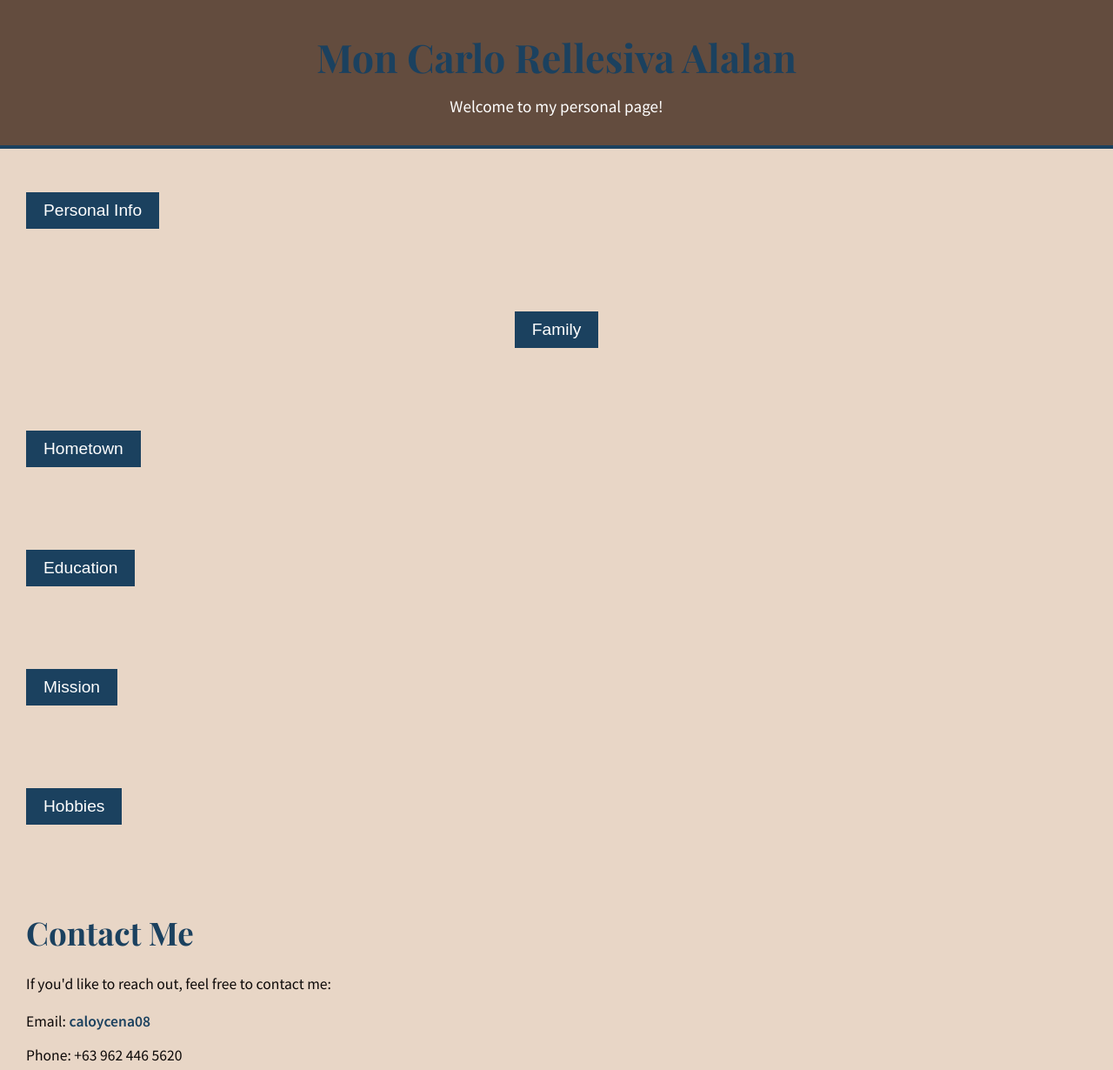
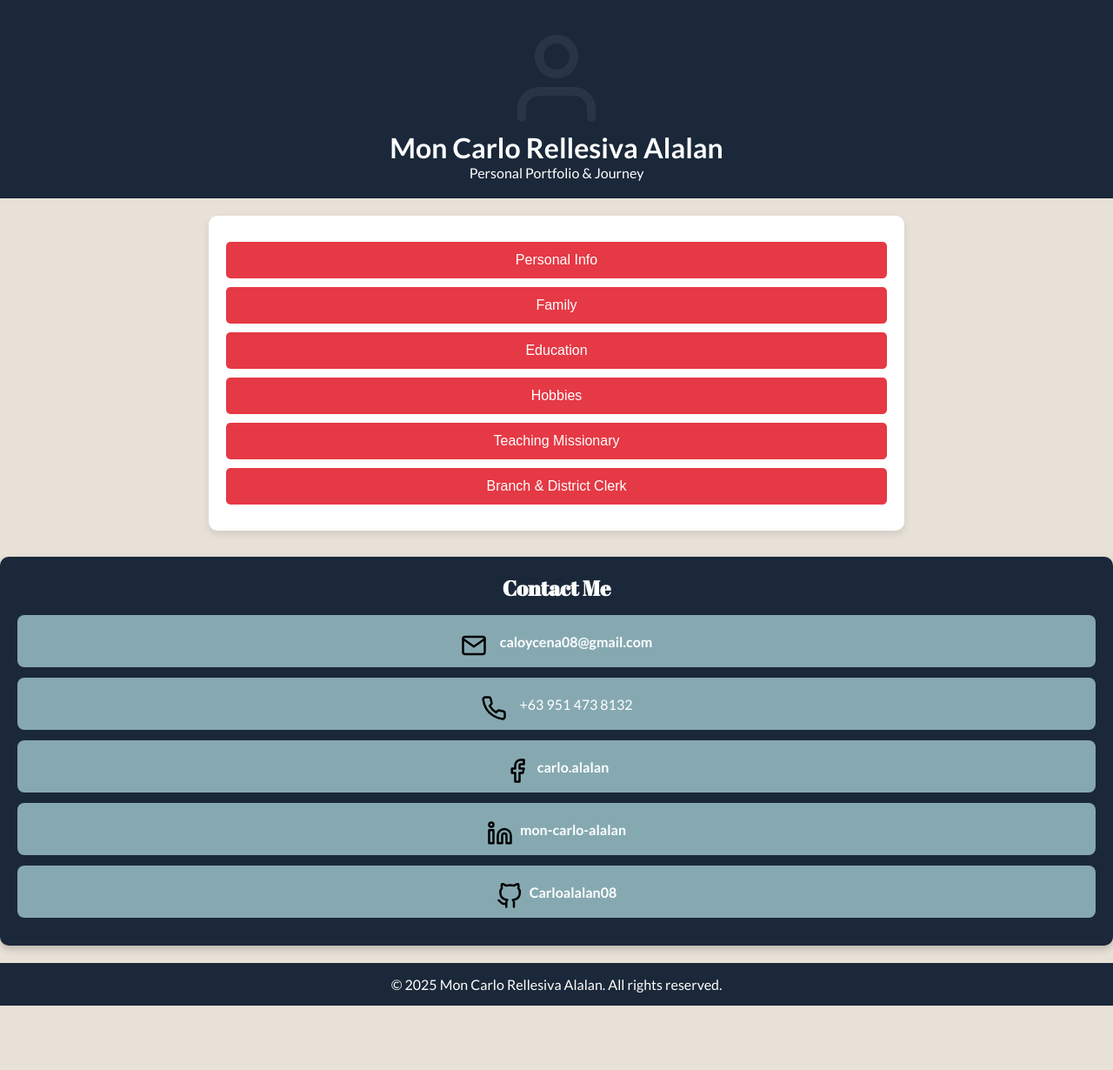
Before and after one commit to Carloalalan08/mon_carlo, a plain HTML site: page index.html in a window 1280 px wide. Shown: the top 1230 px of the page at 87% size. After the commit the page ends 1156 px from the top, so only its background shows below. Drawn offline with nearby package versions, Linux system fonts and the light colour scheme.

Commit message:
Changes Updated

```diff
--- a/index.html
+++ b/index.html
@@ -6,89 +6,94 @@
     <meta name="description" content="Personal About Me Page of Mon Carlo Rellesiva Alalan">
     <title>About Me - Mon Carlo Rellesiva Alalan</title>
     <link rel="stylesheet" href="styles/styles.css">
-    <link href="https://fonts.googleapis.com/css2?family=Playfair+Display:wght@700&family=Source+Sans+Pro:wght@400;600&display=swap" rel="stylesheet">
-    <script>
-        function toggleSection(sectionId) {
-            var section = document.getElementById(sectionId);
-            section.style.display = (section.style.display === "none") ? "block" : "none";
-        }
-    </script>
+    <link rel="preconnect" href="https://fonts.googleapis.com">
+    <link rel="preconnect" href="https://fonts.gstatic.com" crossorigin>
+    <link href="https://fonts.googleapis.com/css2?family=Abril+Fatface&family=Lato:wght@300;400;700&display=swap" rel="stylesheet">
+    <script defer src="scripts/scripts.js"></script>
 </head>
 <body>
     <header>
-        <h1>Mon Carlo Rellesiva Alalan</h1>
-        <p>Welcome to my personal page!</p>
+        <div class="header-content">
+            <div class="logo-container">
+                <img src="images/user.svg" alt="Logo" class="logo">
+            </div>
+            <div class="title-container">
+                <h1>Mon Carlo Rellesiva Alalan</h1>
+                <p class="subtitle">Personal Portfolio & Journey</p>
+            </div>
+        </div>
     </header>
+    <main>
 
-    <main>
-        <!-- Personal Info Section -->
-        <section class="personal-info">
+        <section class="content">
             <button class="section-btn" onclick="toggleSection('personal')">Personal Info</button>
             <div id="personal" class="section-content">
-                <img src="images/mission1.jpg" alt="Profile Picture">
-                <div class="info">
-                    <p>My name is <strong>Mon Carlo Rellesiva Alalan</strong>. I'm <strong>22 years old</strong>. I was born on <strong>July 03, 2002</strong> in <strong>Baler, Aurora, Philippines</strong>.</p>
-                    <p>I belong to <strong>The Church of Jesus Christ of Latter-day Saints</strong>. I was baptized on <strong>November 13, 2010</strong>.</p>
+                <div class="image-gallery">
+                    <img src="images/me.jpg" alt="Profile Picture" class="content-img">
                 </div>
+                <p>My name is <strong>Mon Carlo Rellesiva Alalan</strong>. I'm <strong>22 years old</strong>. I was born in <strong>Baler, Aurora, Philippines</strong>.</p>
             </div>
-        </section>
 
-        <!-- Family Section -->
-        <section class="family">
             <button class="section-btn" onclick="toggleSection('family')">Family</button>
             <div id="family" class="section-content">
-                <p>My parents are <strong>Cesario Parallon Alalan Jr.</strong> and <strong>Liza Marie Rellesiva Alalan</strong>.</p>
-                <p>I have <strong>9 siblings</strong>, and I am the <strong>fourth child</strong>. The oldest among us is the only girl.</p>
-                <img src="images/family.jpg" alt="Family Picture">
+                <img src="images/family.jpg" alt="Family Picture" class="content-img">
+                <img src="images/family1.jpg" alt="Family Picture" class="content-img">
+                <p>My parents are <strong>Cesario Parallon Alalan Jr.</strong> and <strong>Liza Marie Rellesiva Alalan</strong>. I have <strong>9 siblings</strong>, and I am the <strong>fourth child</strong>.</p>
             </div>
-        </section>
 
-        <!-- Hometown Section -->
-        <section class="hometown">
-            <button class="section-btn" onclick="toggleSection('hometown')">Hometown</button>
-            <div id="hometown" class="section-content">
-                <p>I was born and raised in <strong>Baler, Aurora</strong>, a beautiful coastal town in the Philippines known for its scenic beaches, rich history, and friendly people.</p>
-                <img src="images/beach1.jpg" alt="Baler Beach">
-            </div>
-        </section>
-
-        <!-- Education Section -->
-        <section class="education">
             <button class="section-btn" onclick="toggleSection('education')">Education</button>
             <div id="education" class="section-content">
-                <p>I graduated from high school in <strong>2020</strong>, and I am currently pursuing a degree in <strong>Computer Science</strong> at the <strong>University of the Philippines</strong>.</p>
+                <div class="image-gallery">
+                    <img src="images/graduationSHS.jpg" alt="Gradation Image" class="content-img">
+                    <img src="https://source.unsplash.com/800x500/?library,study" alt="Education Image 2" class="content-img">
+                </div>
+                <p>I am currently pursuing a degree in <strong>Computer Science</strong> at the <strong>University of the Philippines</strong>.</p>
             </div>
-        </section>
 
-        <!-- Mission Section -->
-        <section class="mission">
-            <button class="section-btn" onclick="toggleSection('mission')">Mission</button>
-            <div id="mission" class="section-content">
-                <p>I served a <strong>Full-time mission</strong> at the <strong>Philippines Olongapo Mission</strong> from <strong>March 03, 2022</strong> to <strong>March 15, 2024</strong>. It was an incredible experience, and I learned a lot about service, faith, and leadership.</p>
-                <img src="images/mission.JPG" alt="Mission Picture">
-            </div>
-        </section>
-
-        <!-- Hobbies Section -->
-        <section class="hobbies">
             <button class="section-btn" onclick="toggleSection('hobbies')">Hobbies</button>
             <div id="hobbies" class="section-content">
-                <p>In my free time, I enjoy <strong>playing video games</strong>, <strong>reading books</strong>, and <strong>traveling</strong>. I also love exploring new hobbies, such as photography and hiking.</p>
+                <div class="image-gallery">
+                    <img src="images/basketball.jpg " alt="Hobby Image" class="content-img">
+                    <img src="images/hobby_beach.jpg" alt="Hobby Image 2" class="content-img">
+                    <img src="images/beach.jpg" alt="Hobby Image 2" class="content-img">
+                </div>
+                <p>In my free time, I enjoy <strong>playing video games</strong>, <strong>reading books</strong>, and <strong>traveling</strong>. I also love photography and hiking.</p>
             </div>
+
+            <button class="section-btn" onclick="toggleSection('mission')">Teaching Missionary</button>
+            <div id="mission" class="section-content">
+                <div class="image-gallery">
+                    <img src="images/finish_mission.JPG" alt="Finish of Service" class="content-img">
+                    <img src="images/BeginningoftheMission.jpg" alt="Finish of Service" class="content-img">
+                    <img src="images/Zone_Conference.JPG" alt="Finish of Service" class="content-img">
+                    <img src="images/mission.JPG" alt="Missionary" class="content-img">
+                </div>
+                <p>I had the privilege of serving a full-time mission in the <strong>Philippines Olongapo Mission</strong> from <strong>March 2022 to March 2024</strong>. My assignments took me to <strong>Olongapo and Candelaria, Zambales; Lubao, Pampanga; and Mariveles, Bataan</strong>, where I had the opportunity to serve and uplift the communities.</p>
+                <p>During my mission, I served under the leadership of two dedicated mission presidents, <strong>President and Sister Colton</strong> and <strong>President and Sister Albrecht</strong>. Through faith, service, and personal growth, my mission became an experience that strengthened my testimony and deepened my love for the gospel and the people I served.</p>
+            </div>
+
+            <button class="section-btn" onclick="toggleSection('clerk')">Branch & District Clerk</button>
+            <div id="clerk" class="section-content">
+                <div class="image-gallery">
+                    <img src="images/district_presidency.jpg" alt="District Clerk Service 1" class="content-img">
+                    <img src="images/church.jpg" alt="Clerk Service 2" class="content-img">
+                </div>
+                <p>I have had the privilege of serving as a Branch Clerk and District Clerk in <strong>The Church of Jesus Christ of Latter-day Saints</strong>. In these roles, I was responsible for maintaining membership records, assisting in financial management, and supporting leaders in administrative tasks**.</p>
+                <p>Through this experience, I developed strong organizational and leadership skills while deepening my dedication to service and faith.</p>
+            </div>
+
         </section>
-
-        <!-- Contact Section -->
         <section class="contact">
             <h2>Contact Me</h2>
-            <p>If you'd like to reach out, feel free to contact me:</p>
             <ul>
-                <li>Email: <a href="mailto:caloycena08@gmail.com">caloycena08</a></li>
-                <li>Phone: +63 962 446 5620</li>
-                <li>Facebook: <a href="https://web.facebook.com/carlo.alalan" target="_blank">My Profile</a></li>
+                <li><img src="images/mail.svg" alt="Email" class="icon"> <a href="mailto:caloycena08@gmail.com">caloycena08@gmail.com</a></li>
+                <li><img src="images/phone.svg" alt="Phone" class="icon"> +63 951 473 8132</li>
+                <li><a href="https://web.facebook.com/carlo.alalan" target="_blank"><img src="images/facebook.svg" alt="Facebook" class="icon"> carlo.alalan</a></li>
+                <li><a href="https://www.linkedin.com/in/mon-carlo-alalan-7539071ba" target="_blank"><img src="images/linkedin.svg" alt="LinkedIn" class="icon"> mon-carlo-alalan</a></li>
+                <li><a href="https://github.com/Carloalalan08" target="_blank"><img src="images/github.svg" alt="GitHub" class="icon"> Carloalalan08</a></li>
             </ul>
         </section>
     </main>
-
     <footer>
         <p>&copy; 2025 Mon Carlo Rellesiva Alalan. All rights reserved.</p>
     </footer>
--- /dev/null
+++ b/scripts/scripts.js
@@ -0,0 +1,16 @@
+document.addEventListener("DOMContentLoaded", function () {
+    const buttons = document.querySelectorAll(".section-btn");
+
+    buttons.forEach(button => {
+        button.addEventListener("click", function () {
+            const section = this.nextElementSibling;
+            if (section && section.classList.contains("section-content")) {
+                toggleSection(section);
+            }
+        });
+    });
+});
+
+function toggleSection(section) {
+    section.style.display = section.style.display === "block" ? "none" : "block";
+}
--- a/styles/styles.css
+++ b/styles/styles.css
@@ -1,4 +1,15 @@
-/* General Page Styling */
+/* Import Fonts */
+@import url('https://fonts.googleapis.com/css2?family=Abril+Fatface&family=Lato:wght@300;400;700&display=swap');
+
+:root {
+    --primary-color: #1A2839;
+    --secondary-color: #E8E1D8;
+    --accent-color: #447A9C;
+    --highlight-color: #E53945;
+    --muted-color: #86A9B1;
+}
+
+/* Reset and Base Styles */
 * {
     margin: 0;
     padding: 0;
@@ -6,211 +17,177 @@
 }
 
 body {
-    font-family: 'Source Sans Pro', sans-serif;
-    background-color: #E8D6C6; /* Light beige background */
-    color: #0D0908; /* Dark text */
-    line-height: 1.6;
-    font-size: 18px;
+    font-family: "Lato", sans-serif;
+    background-color: var(--secondary-color);
+    color: var(--primary-color);
+    margin: 0;
+    padding: 0;
 }
 
-h1, h2 {
-    font-family: 'Playfair Display', serif;
+/* Header */
+header {
+    background-color: var(--primary-color);
+    color: white;
+    text-align: center;
+    padding: 20px;
+}
+
+.logo-container {
+    display: flex;
+    justify-content: center;
+    align-items: center;
+}
+
+.logo {
+    width: 120px;
+    filter: brightness(0) saturate(100%) invert(18%) sepia(23%) saturate(745%) hue-rotate(172deg) brightness(92%) contrast(91%);
+    transition: transform 0.3s ease-in-out, filter 0.3s ease-in-out;
+}
+
+.logo:hover {
+    transform: scale(1.1);
+    filter: brightness(0) saturate(100%) invert(54%) sepia(11%) saturate(442%) hue-rotate(152deg) brightness(92%) contrast(88%);
+}
+
+/* Content Sections */
+.content {
+    max-width: 800px;
+    margin: 20px auto;
+    padding: 20px;
+    background: white;
+    border-radius: 10px;
+    box-shadow: 0 4px 8px rgba(0, 0, 0, 0.1);
+}
+
+.section-btn {
+    display: block;
+    width: 100%;
+    background-color: var(--highlight-color);
+    color: white;
+    border: none;
+    padding: 12px;
+    margin: 10px 0;
+    cursor: pointer;
+    font-size: 16px;
+    border-radius: 5px;
+    transition: background 0.3s;
+}
+
+.section-btn:hover {
+    background-color: var(--muted-color);
+}
+
+.section-content {
+    display: none;
+    padding: 15px;
+    background-color: var(--secondary-color);
+    border-radius: 8px;
+    margin: 10px 0;
+    border: 1px solid var(--muted-color);
+}
+
+img {
+    display: block;
+    max-width: 100%;
+    height: auto;
+    border-radius: 5px;
+    margin-top: 10px;
+}
+
+.content img {
+    width: 100%;
+    height: auto;
+    max-height: 300px;
+    object-fit: contain;
+    border-radius: 5px;
+}
+
+/* Contact Section */
+.contact {
+    text-align: center;
+    margin-top: 30px;
+    background: var(--primary-color);
+    color: white;
+    padding: 20px;
+    border-radius: 10px;
+    box-shadow: 0 4px 8px rgba(0, 0, 0, 0.2);
+}
+
+.contact h2 {
+    font-family: "Abril Fatface", serif;
+    margin-bottom: 15px;
+    font-size: 24px;
+}
+
+.contact ul {
+    list-style: none;
+    padding: 0;
+}
+
+.contact li {
+    display: flex;
+    align-items: center;
+    justify-content: center;
+    gap: 15px;
+    margin: 12px 0;
+    background: var(--muted-color);
+    padding: 10px;
+    border-radius: 8px;
+    transition: transform 0.3s ease, background 0.3s ease;
+}
+
+.contact li:hover {
+    transform: scale(1.05);
+    background: var(--accent-color);
+}
+
+.contact a {
+    color: white;
+    text-decoration: none;
+    font-weight: bold;
+    display: flex;
+    align-items: center;
+    gap: 8px;
     transition: color 0.3s ease;
 }
 
-h1 {
-    color: #1B415F; /* Deep blue */
+.contact a:hover {
+    text-decoration: underline;
+    color: var(--highlight-color);
 }
 
-header {
-    background-color: #634C3E; /* Muted brown */
-    color: white;
-    text-align: center;
-    padding: 30px 0;
-    border-bottom: 4px solid #1B415F; /* Deep blue for border */
+.icon {
+    width: 30px;
+    height: 30px;
+    transition: transform 0.3s ease;
 }
 
-header h1 {
-    font-size: 2.8rem;
-}
-
-header p {
-    font-size: 1.2rem;
-    margin-top: 5px;
-    font-weight: 300;
-}
-
-/* Section Styling */
-section {
-    padding: 30px;
-    margin: 20px 0;
-}
-
-section h2 {
-    font-size: 2.3rem;
-    color: #1B415F; /* Deep blue */
-    margin-bottom: 15px;
-    font-weight: 600;
-}
-
-section p {
-    font-size: 1.1rem;
-    margin-bottom: 15px;
-    color: #0D0908; /* Dark text */
-}
-
-/* Personal Info Section */
-.personal-info {
-    display: flex;
-    align-items: center;
-    justify-content: space-between;
-    margin-bottom: 20px;
-    flex-wrap: wrap;
-}
-
-.personal-info img {
-    width: 150px;
-    height: 200px;
-    object-fit: cover;
-    border-radius: 8px;
-    margin-right: 20px;
-    float: left;
-    margin-bottom: 15px;
-}
-
-.personal-info .info {
-    max-width: 600px;
-}
-
-.personal-info p {
-    font-size: 1rem;
-}
-
-/* Family Section */
-.family {
-    background-color: #E8D6C6; /* Light beige */
-    padding: 30px;
-    text-align: center;
-}
-
-.family img {
-    width: 250px;
-    height: 300px;
-    object-fit: cover;
-    border-radius: 8px;
-    margin-top: 20px;
-    margin-bottom: 20px;
-}
-
-/* Hometown Section */
-.hometown img {
-    width: 250px;
-    height: 250px;
-    object-fit: cover;
-    border-radius: 8px;
-    margin-top: 20px;
-}
-
-/* Mission Section */
-.mission img {
-    width: 250px;
-    height: 250px;
-    object-fit: cover;
-    border-radius: 8px;
-    margin-top: 20px;
-}
-
-/* Hobbies Section */
-.hobbies img {
-    width: 200px;
-    height: 200px;
-    object-fit: cover;
-    border-radius: 8px;
-    margin-top: 20px;
-}
-
-/* Section Button */
-.section-btn {
-    background-color: #1B415F; /* Deep blue */
-    color: white;
-    font-size: 1.2rem;
-    padding: 10px 20px;
-    border: none;
-    cursor: pointer;
-    margin-bottom: 15px;
-    transition: background-color 0.3s ease;
-}
-
-.section-btn:hover {
-    background-color: #634C3E; /* Muted brown */
-}
-
-/* Section Content (initially hidden) */
-.section-content {
-    display: none;
-}
-
-/* Contact Section */
-.contact ul {
-    list-style-type: none;
-    padding-left: 0;
-}
-
-.contact ul li {
-    font-size: 1.1rem;
-    margin: 10px 0;
-}
-
-.contact ul li a {
-    text-decoration: none;
-    color: #1B415F; /* Deep blue */
-    font-weight: 600;
-    transition: color 0.3s ease;
-}
-
-.contact ul li a:hover {
-    color: #634C3E; /* Muted brown */
+.contact li:hover .icon {
+    transform: rotate(10deg) scale(1.1);
 }
 
 /* Footer */
 footer {
-    background-color: #1B415F; /* Deep blue */
+    background-color: var(--primary-color);
     color: white;
     text-align: center;
-    padding: 20px 0;
+    padding: 15px;
+    margin-top: 20px;
 }
 
-footer p {
-    font-size: 1.2rem;
-    font-weight: 300;
-}
-
-/* Media Queries */
-@media (max-width: 768px) {
-    .personal-info {
-        flex-direction: column;
-        text-align: center;
-    }
-
-    .personal-info img {
-        margin: 20px 0;
-        float: none; /* Remove float on smaller screens */
-    }
-
-    .family img, .hometown img, .mission img, .hobbies img {
-        width: 220px;
-        height: 220px;
-    }
-
-    section {
-        padding: 20px;
-    }
-
-    .contact ul li {
-        font-size: 1rem;
+/* Responsive Design */
+@media (max-width: 600px) {
+    .content {
+        padding: 15px;
     }
 
     .section-btn {
-        width: 100%;
+        font-size: 14px;
+    }
+
+    .contact li {
+        flex-direction: column;
+        gap: 5px;
+        padding: 15px;
     }
 }
```
Also changed, not shown: images/facebook.svg (added), images/family1.jpg (added), images/github.svg (added), images/graduationSHS.jpg (added), images/linkedin.svg (added), images/mail.svg (added), images/phone.svg (added), images/user.svg (added), 4 other files.
